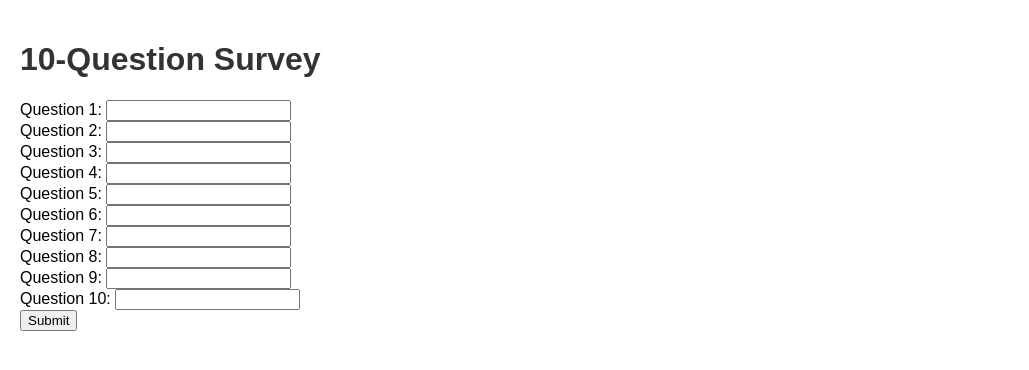
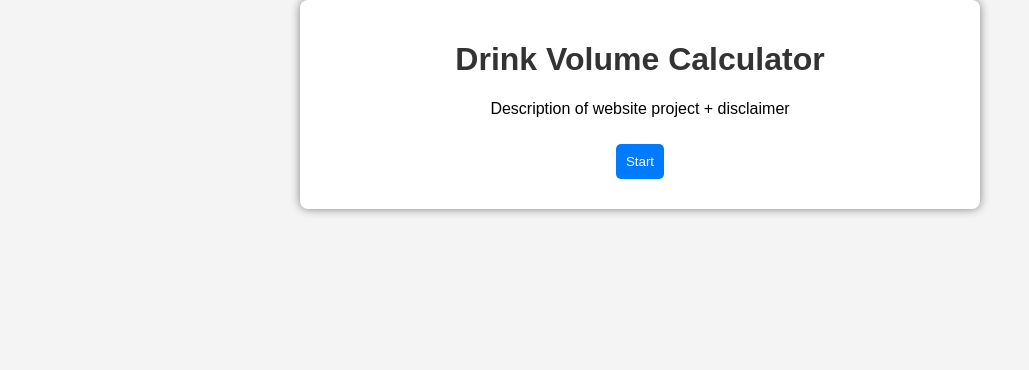
Before and after one commit to amyli2027/blood-alcohol-predictor, a Flask app: page / in a window 1280 px wide. Shown: the top 370 px of the page, without its empty margins (0-1029 px from the left). Run offline with Flask 3, Linux system fonts and the light colour scheme.

Commit message:
updated website

```diff
--- a/app.py
+++ b/app.py
@@ -2,26 +2,24 @@ from flask import Flask, render_template, request, jsonify
 from flask_sqlalchemy import SQLAlchemy
 
 app = Flask(__name__)
-app.config['SQLALCHEMY_DATABASE_URI'] = 'sqlite:///responses.db'  # SQLite database
+app.config['SQLALCHEMY_DATABASE_URI'] = 'sqlite:///responses.db'
 app.config['SQLALCHEMY_TRACK_MODIFICATIONS'] = False
 db = SQLAlchemy(app)
 
 # Define the Response model
 class Response(db.Model):
     id = db.Column(db.Integer, primary_key=True)
-    question_1 = db.Column(db.String(200))
-    question_2 = db.Column(db.String(200))
-    question_3 = db.Column(db.String(200))
-    question_4 = db.Column(db.String(200))
-    question_5 = db.Column(db.String(200))
-    question_6 = db.Column(db.String(200))
-    question_7 = db.Column(db.String(200))
-    question_8 = db.Column(db.String(200))
-    question_9 = db.Column(db.String(200))
-    question_10 = db.Column(db.String(200))
+    sex = db.Column(db.String(10))
+    age = db.Column(db.Integer)
+    height = db.Column(db.Integer)
+    weight = db.Column(db.Integer)
+    strength_training = db.Column(db.String(50))
+    desired_drunkenness = db.Column(db.String(50))
+    wine_percentage = db.Column(db.Float)
+    beer_percentage = db.Column(db.Float)
+    other_percentage = db.Column(db.Float)
 
-
-# Create the database tables
+# Create database tables
 with app.app_context():
     db.create_all()
 
@@ -32,28 +30,27 @@ def home():
 @app.route("/process", methods=["POST"])
 def process():
     data = request.json
-    responses = {key: f"Processed: {value}" for key, value in data.items()}
 
-    # Save responses to the database
     new_response = Response(
-        question_1=data.get("question1"),
-        question_2=data.get("question2"),
-        question_3=data.get("question3"),
-        question_4=data.get("question4"),
-        question_5=data.get("question5"),
-        question_6=data.get("question6"),
-        question_7=data.get("question7"),
-        question_8=data.get("question8"),
-        question_9=data.get("question9"),
-        question_10=data.get("question10"),
+        sex=data.get("sex"),
+        age=data.get("age"),
+        height=data.get("height"),
+        weight=data.get("weight"),
+        strength_training=data.get("strength_training"),
+        desired_drunkenness=data.get("desired_drunkenness"),
+        wine_percentage=data.get("wine_percentage"),
+        beer_percentage=data.get("beer_percentage"),
+        other_percentage=data.get("other_percentage"),
     )
+
     db.session.add(new_response)
     db.session.commit()
 
-    return jsonify(responses)
+    return jsonify({"message": "Data saved successfully!"})
+
 @app.route("/responses")
 def show_responses():
-    all_responses = Response.query.all()  # Get all responses from the database
+    all_responses = Response.query.all()
     return render_template("responses.html", responses=all_responses)
 
 if __name__ == "__main__":
--- a/static/script.js
+++ b/static/script.js
@@ -1,10 +1,22 @@
-document.getElementById("survey-form").addEventListener("submit", async (event) => {
-    event.preventDefault();  // Prevents page reload
+function showScreen(screenNumber) {
+    let screens = document.querySelectorAll('.screen');
+    screens.forEach(screen => screen.classList.remove('active'));
 
-    const formData = {};
-    for (let i = 1; i <= 10; i++) {
-        formData[`question${i}`] = document.getElementById(`question${i}`).value;
-    }
+    document.getElementById(`screen${screenNumber}`).classList.add('active');
+}
+
+async function submitForm() {
+    const formData = {
+        sex: document.querySelector('input[name="sex"]:checked')?.value,
+        age: document.getElementById("age").value,
+        height: document.getElementById("height").value,
+        weight: document.getElementById("weight").value,
+        strength_training: document.getElementById("strength_training").value,
+        desired_drunkenness: document.getElementById("desired_drunkenness").value,
+        wine_percentage: document.getElementById("wine_percentage").value,
+        beer_percentage: document.getElementById("beer_percentage").value,
+        other_percentage: document.getElementById("other_percentage").value
+    };
 
     const resultDiv = document.getElementById("result");
 
@@ -16,11 +28,9 @@ document.getElementById("survey-form").addEventListener("submit", async (event)
         });
 
         const data = await response.json();
-        resultDiv.innerHTML = Object.entries(data)
-            .map(([question, answer]) => `<p>${question}: ${answer}</p>`)
-            .join("");
+        resultDiv.innerHTML = `<p>${data.message}</p>`;
     } catch (error) {
         resultDiv.textContent = "An error occurred.";
         console.error(error);
     }
-});
+}
--- a/static/style.css
+++ b/static/style.css
@@ -1,16 +1,48 @@
 body {
     font-family: Arial, sans-serif;
+    text-align: center;
     margin: 0;
+    padding: 0;
+    background-color: #f4f4f4;
+}
+
+.container {
+    width: 50%;
+    margin: auto;
+    background: white;
     padding: 20px;
+    box-shadow: 0px 0px 10px gray;
+    border-radius: 8px;
 }
-h1 {
+
+h1, h2 {
     color: #333;
 }
-form {
-    margin-bottom: 20px;
+
+.screen {
+    display: none;
 }
-#result {
-    margin-top: 20px;
-    color: green;
-    font-weight: bold;
+
+.active {
+    display: block;
 }
+
+button {
+    padding: 10px;
+    margin: 10px;
+    border: none;
+    background-color: #007BFF;
+    color: white;
+    cursor: pointer;
+    border-radius: 5px;
+}
+
+button:hover {
+    background-color: #0056b3;
+}
+
+.graph img {
+    width: 100%;
+    height: auto;
+    max-width: 300px;
+}
--- a/templates/index.html
+++ b/templates/index.html
@@ -4,24 +4,83 @@
 <head>
     <meta charset="UTF-8">
     <meta name="viewport" content="width=device-width, initial-scale=1.0">
-    <title>Data Science Survey</title>
+    <title>Drink Volume Calculator</title>
     <link rel="stylesheet" href="{{ url_for('static', filename='style.css') }}">
 </head>
 
 <body>
     <div class="container">
-        <h1>10-Question Survey</h1>
-        <form id="survey-form">
-            {% for i in range(1, 11) %}
-            <div class="question-container">
-                <label for="question{{ i }}">Question {{ i }}:</label>
-                <input type="text" id="question{{ i }}" name="question{{ i }}" required>
+        <h1>Drink Volume Calculator</h1>
+        <p>Description of website project + disclaimer</p>
+
+        <!-- Screen 1 -->
+        <div id="screen1" class="screen active">
+            <button class="start-btn" onclick="showScreen(2)">Start</button>
+        </div>
+
+        <!-- Screen 2: Personal Information -->
+        <div id="screen2" class="screen">
+            <h2>First, some information about you:</h2>
+            <form id="survey-form">
+                <label>Sex assigned at birth:</label>
+                <input type="radio" name="sex" value="male"> Male
+                <input type="radio" name="sex" value="female"> Female
+
+                <label>Age:</label>
+                <input type="number" id="age" min="15" max="125">
+
+                <label>Height (cm):</label>
+                <input type="number" id="height">
+
+                <label>Weight (kg):</label>
+                <input type="number" id="weight">
+
+                <label>How often do you practice strength training?</label>
+                <select id="strength_training">
+                    <option value="never">Never</option>
+                    <option value="rarely">Rarely</option>
+                    <option value="sometimes">Sometimes</option>
+                    <option value="often">Often</option>
+                </select>
+
+                <button type="button" onclick="showScreen(3)">Next</button>
+            </form>
+        </div>
+
+        <!-- Screen 3: Drinking Experience -->
+        <div id="screen3" class="screen">
+            <h2>Next, about your drinking experience:</h2>
+            <label>What is your desired level of drunkenness?</label>
+            <input type="text" id="desired_drunkenness">
+
+            <div class="graph">
+                <img src="{{ url_for('static', filename='bac_chart.png') }}" alt="BAC Time Graph">
             </div>
-            {% endfor %}
-            <button type="submit" class="submit-btn">Submit</button>
-        </form>
+
+            <p>Information about risks...</p>
+            <button onclick="showScreen(2)">Back</button>
+            <button onclick="showScreen(4)">Next</button>
+        </div>
+
+        <!-- Screen 4: Drink Recommendations -->
+        <div id="screen4" class="screen">
+            <h2>Here's how much you should drink:</h2>
+            <label>Wine (%):</label>
+            <input type="number" id="wine_percentage">
+
+            <label>Beer (%):</label>
+            <input type="number" id="beer_percentage">
+
+            <label>Other (input %):</label>
+            <input type="number" id="other_percentage">
+
+            <button onclick="showScreen(3)">Back</button>
+            <button type="button" onclick="submitForm()">Submit</button>
+        </div>
+
         <div id="result"></div>
     </div>
+
     <script src="{{ url_for('static', filename='script.js') }}"></script>
 </body>
 
```
Also changed, not shown: templates/responses.html (+19 -21 lines).
